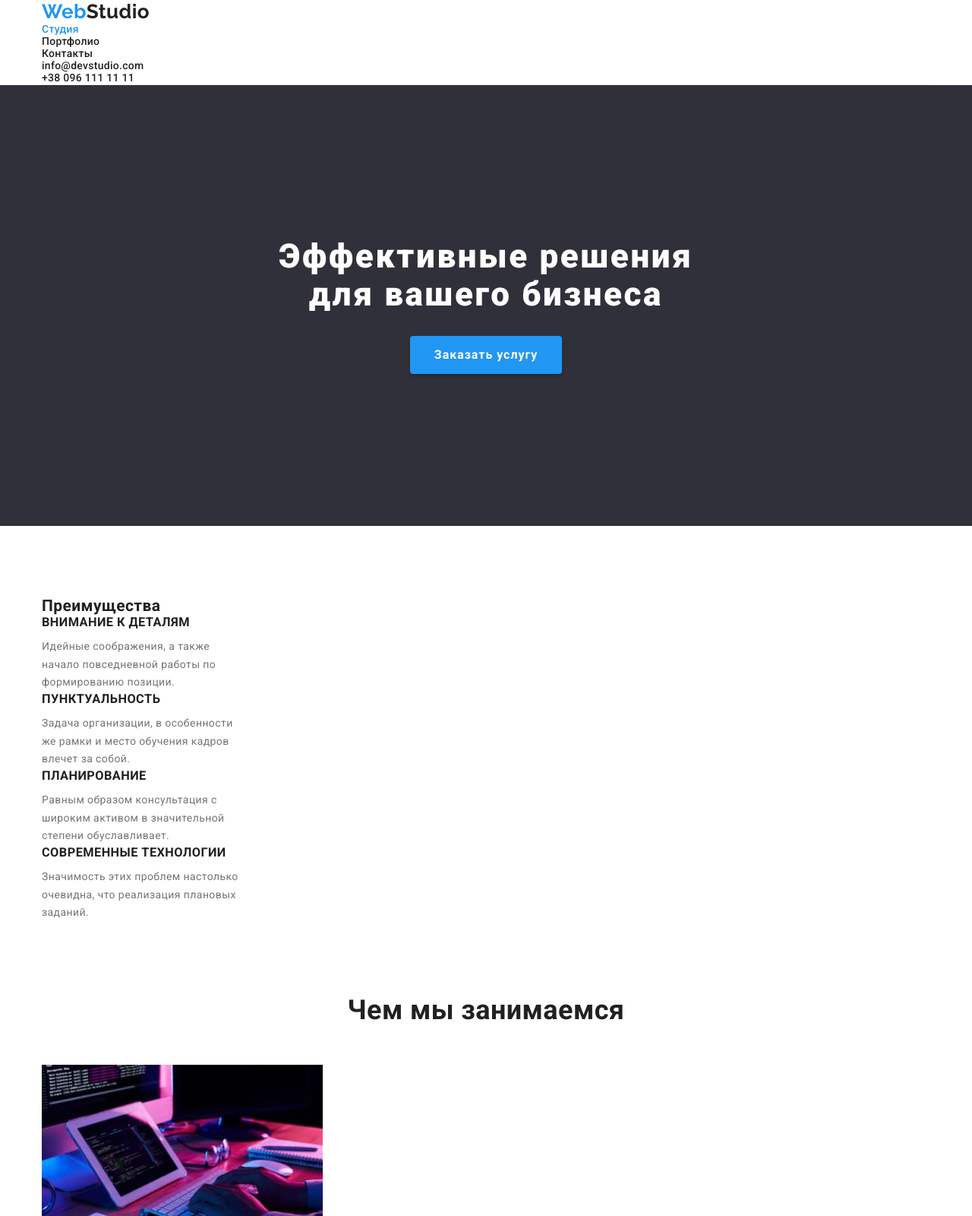
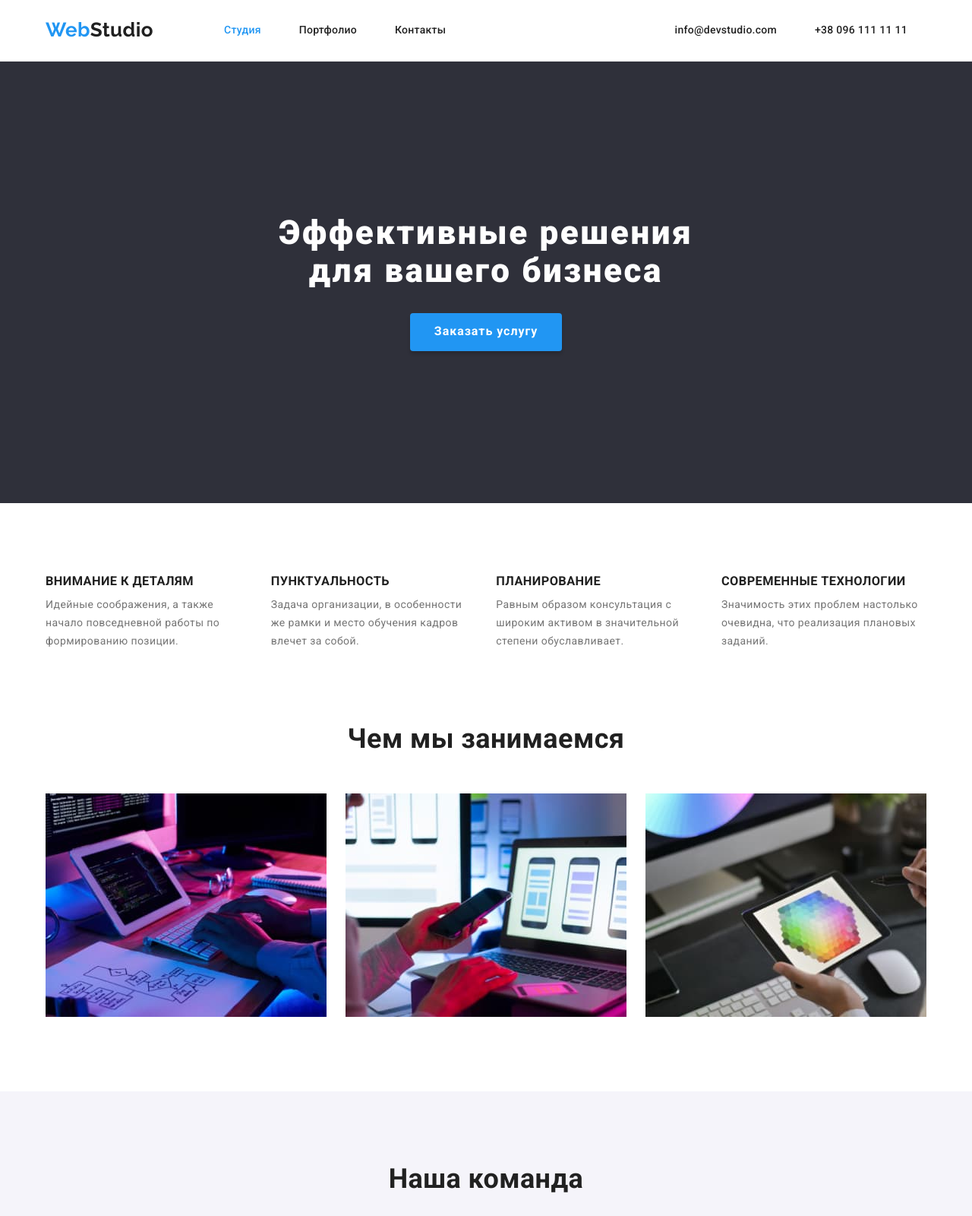
Before and after one commit to SofiaProtsiv/goit-markup-hw-03, a plain HTML site: page index.html in a window 1280 px wide. Shown: the top 1600 px of the page at 76% size. Drawn offline with nearby package versions, Linux system fonts and the light colour scheme.

Commit message:
add display flex

```diff
--- a/css/style.css
+++ b/css/style.css
@@ -48,15 +48,19 @@ p {
   max-width: 1200px;
   padding: 0 15px;
   margin: 0 auto;
+  padding: 0 20px;
 }
 
-.section-title.hidden {
+.hidden {
   font-size: 1px;
   line-height: 0;
   visibility: hidden;
 }
 /* INDEX.HTML */
 
+.header {
+  border-bottom: 1px solid #ececec;
+}
 /* logo */
 
 .logo-style {
@@ -65,9 +69,13 @@ p {
 .secondary-logo {
   color: var(--address);
 }
-
+/* nav */
+.nav {
+  display: flex;
+  min-height: 80px;
+}
 .nav-logo {
-  margin: 24px 0 25px 0;
+  margin: 24px 93px 25px 0;
   color: var(--primary-text-color);
   font-family: Raleway, sans-serif;
   font-weight: 700;
@@ -79,12 +87,6 @@ p {
 .nav-logo:hover {
   color: var(--accent-color);
 }
-
-/* nav */
-.nav {
-  min-height: 80px;
-  border-bottom: 1px solid #ececec;
-}
 .site-nav-link {
   color: var(--primary-text-color);
   font-weight: 500;
@@ -95,7 +97,27 @@ p {
 .site-nav-link:focus {
   color: var(--accent-color);
 }
-
+.site-nav,
+.auth-nav {
+  display: flex;
+  justify-content: space-between;
+}
+.site-nav-item {
+  justify-content: space-between;
+  margin: 32px 50px;
+  text-align: center;
+}
+.site-nav-item:nth-child(2n + 1) {
+  margin: 32px 0;
+}
+.auth-nav {
+  margin-left: auto;
+}
+.auth-nav-item {
+  justify-content: space-between;
+  margin: 32px 25px;
+  text-align: center;
+}
 .auth-nav-link {
   color: var(--primary-text-color);
   font-weight: 500;
@@ -129,6 +151,9 @@ p {
 .section {
   padding: 94px 0;
 }
+.section.no-padding {
+  padding: 0;
+}
 .section.color {
   background-color: var(--button-two);
 }
@@ -139,7 +164,10 @@ p {
 }
 
 /* features */
-
+.features-list {
+  display: flex;
+  justify-content: space-between;
+}
 .features-item {
   width: 270px;
   height: 101px;
@@ -157,11 +185,15 @@ p {
 
 /* work */
 .work-list {
+  display: flex;
+  justify-content: space-between;
   margin: 50px 0 94px 0;
 }
 /* team */
 
 .team-list {
+  display: flex;
+  justify-content: space-between;
   margin-top: 50px;
 }
 .team-title {
@@ -172,6 +204,10 @@ p {
 .team-item {
   width: 270px;
   height: 368px;
+  background: var(--address);
+  box-shadow: 0px 1px 3px rgba(0, 0, 0, 0.12), 0px 1px 1px rgba(0, 0, 0, 0.14),
+    0px 2px 1px rgba(0, 0, 0, 0.2);
+  border-radius: 0px 0px 4px 4px;
   text-align: center;
 }
 .team-title {
@@ -262,20 +298,29 @@ p {
 /* PORTFOLIO.HTML */
 
 /* main */
+.filter-nav-list {
+  display: flex;
+  justify-content: center;
+}
 
+.filter-nav-item:not(:first-child) {
+  margin-left: 8px;
+}
 /* cardset */
 .cardset {
+  display: flex;
   margin-top: 50px;
 }
 .cardset-item {
   width: 370px;
   height: 404px;
-
   border: 1px solid var(--border);
 }
 .cardset-img {
   width: 368px;
   height: 294px;
+  background: var(--address);
+  border: 1px solid var(--border);
 }
 .cardset-description {
   display: inline-block;
--- a/index.html
+++ b/index.html
@@ -16,7 +16,7 @@
     <link rel="stylesheet" href="./css/style.css" />
   </head>
   <body>
-    <header>
+    <header class="header">
       <div class="container">
         <nav class="nav">
           <a href="#" class="nav-logo"
@@ -94,8 +94,9 @@
           </ul>
         </div>
       </section>
-        <section>
-          <div class="container">
+
+      <section class="section no-padding">
+        <div class="container">
             <h2 class="section-title">Чем мы занимаемся</h2>
             <ul class="work-list list">
               <li class="work-item">
```
Also changed, not shown: portfolio.html (+4 -4 lines).
